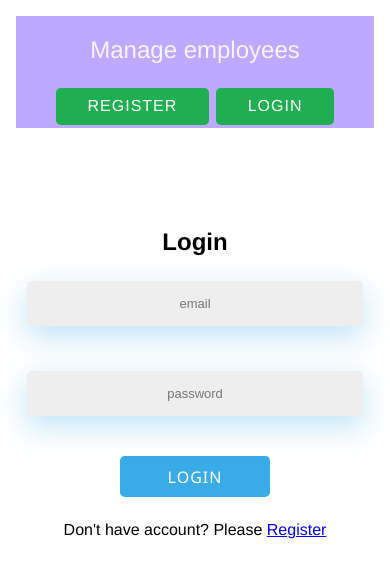
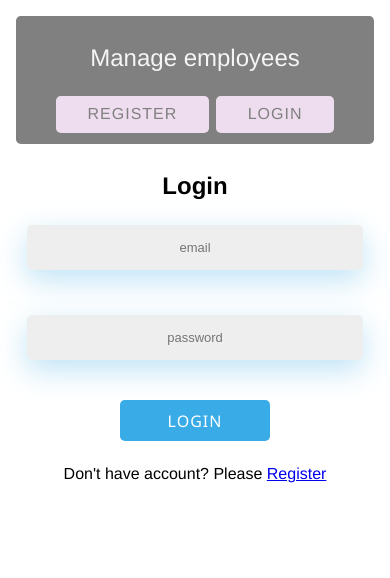
Before and after one commit to TunkisT/employe-react, a React (Create React App) app: page /login in a window 390 px wide. Shown: the top 578 px of the page. Built offline with nearby package versions, Linux system fonts and the light colour scheme.

Commit message:
responsive edit

```diff
--- a/src/components/Card/Card.style.jsx
+++ b/src/components/Card/Card.style.jsx
@@ -6,7 +6,11 @@ export const Card = styled.div`
   gap: 1rem;
   margin: 1rem 0;
   padding: 1rem;
-  width: 20rem;
+  min-width: 20rem;
+  @media screen and (max-width: 768px) {
+    width: 100%;
+    overflow: hidden;
+  }
 `;
 export const Line = styled.p`
   font-family: 'Gill Sans', 'Gill Sans MT', 'Calibri', 'Trebuchet MS', sans-serif;
--- a/src/components/CardList/CardList.style.js
+++ b/src/components/CardList/CardList.style.js
@@ -8,5 +8,6 @@ export const CardList = styled.div`
   @media screen and (max-width: 768px) {
     flex-direction: column;
     justify-content: center;
+    overflow: hidden;
   }
 `;
--- a/src/components/Container/Container.style.js
+++ b/src/components/Container/Container.style.js
@@ -6,4 +6,7 @@ export const Container = styled.div`
   flex-direction: column;
   justify-content: center;
   padding: 5rem 0;
+  @media screen and (max-width: 768px) {
+    padding: 0.5rem 0.5rem;
+  }
 `;
--- a/src/components/Header/Header.style.js
+++ b/src/components/Header/Header.style.js
@@ -3,13 +3,15 @@ import styled from 'styled-components';
 
 export const Header = styled.header`
   align-items: center;
-  background: #baf;
+  background: grey;
+  border-radius: 0.3rem;
   display: flex;
   flex-wrap: wrap;
   justify-content: space-between;
-  padding: 0 1rem;
+  padding: 0 0.5rem;
   @media screen and (max-width: 768px) {
     flex-direction: column;
+    padding: 0.5rem 0.5rem;
   }
 `;
 export const Title = styled.h2`
@@ -25,10 +27,10 @@ export const Navigate = styled(Link)`
   @media screen and (max-width: 768px) {
     flex: 1 3rem;
   }
-  background: #1fae51;
+  background: #ede;
   border-radius: 0.3rem;
   border: 0;
-  color: white;
+  color: grey;
   font-size: 1rem;
   font-weight: 400;
   letter-spacing: 1px;
@@ -39,7 +41,7 @@ export const Navigate = styled(Link)`
   text-transform: uppercase;
   :hover {
     color: white;
-    background: brown;
+    background: grey;
     transition: 0.5s;
   }
 `;
--- a/src/pages/Add.jsx
+++ b/src/pages/Add.jsx
@@ -17,8 +17,9 @@ function Add() {
   function formHandler(e) {
     e.preventDefault();
     fetchData();
+    console.log('pushedd');
   }
-  console.log('userDetails ===', userDetails.name);
+  console.log('userDetails ===', userDetails);
 
   async function fetchData() {
     const res = await fetch(`${process.env.REACT_APP_SERVER_URL}/add`, {
@@ -53,6 +54,7 @@ function Add() {
           type='name'
           placeholder='name'
           handleChange={(name) => setUserDetails({ ...userDetails, name })}
+          value={userDetails.name}
         />
         <Input
           name='surname'
```
